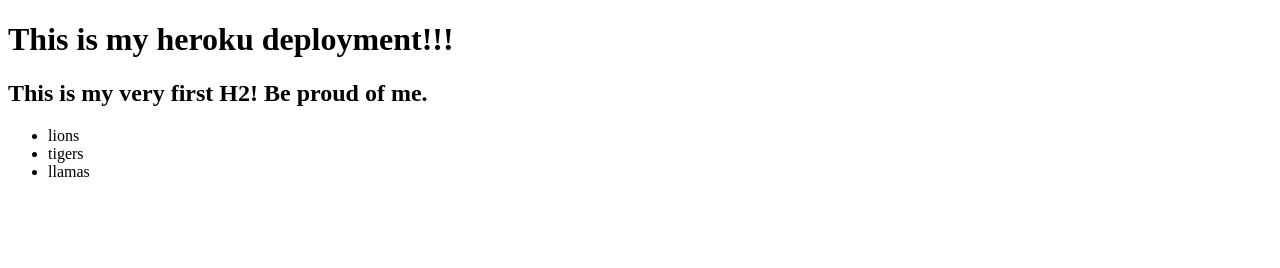
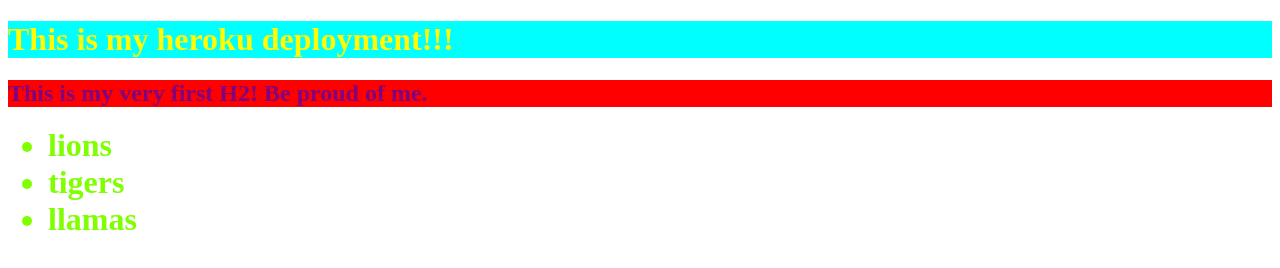
Before and after one commit to gray7allen/hostingDemo, a website: page index.html in a window 1280 px wide. Drawn offline with Linux system fonts and the light colour scheme.

Commit message:
added style

```diff
--- a/index.html
+++ b/index.html
@@ -5,6 +5,9 @@
   <meta http-equiv="X-UA-Compatible" content="IE=edge">
   <meta name="viewport" content="width=device-width, initial-scale=1.0">
   <title>Heroku Test</title>
+  <link rel="stylesheet" href="./styles.css">
+  <link rel="stylesheet" href="/css">
+
 </head>
 <body>
   <h1>This is my heroku deployment!!!</h1>
--- a/server/index.js
+++ b/server/index.js
@@ -7,6 +7,10 @@
     res.sendFile(path.join(__dirname, '../index.html'))
 })
 
+app.get('/css', (req, res) => {
+    res.sendFile(path.join(__dirname, '../styles.css'))
+})
+
 const port = process.env.PORT ||4005
 
 app.listen(port, () => {
--- /dev/null
+++ b/styles.css
@@ -0,0 +1,15 @@
+h1 {
+    background-color: aqua;
+    color: yellow;
+}
+
+h2 {
+    background-color: red;
+    color: purple;
+}
+
+li {
+    font-size: xx-large;
+    font-weight: bolder;
+    color: chartreuse;
+}
```
